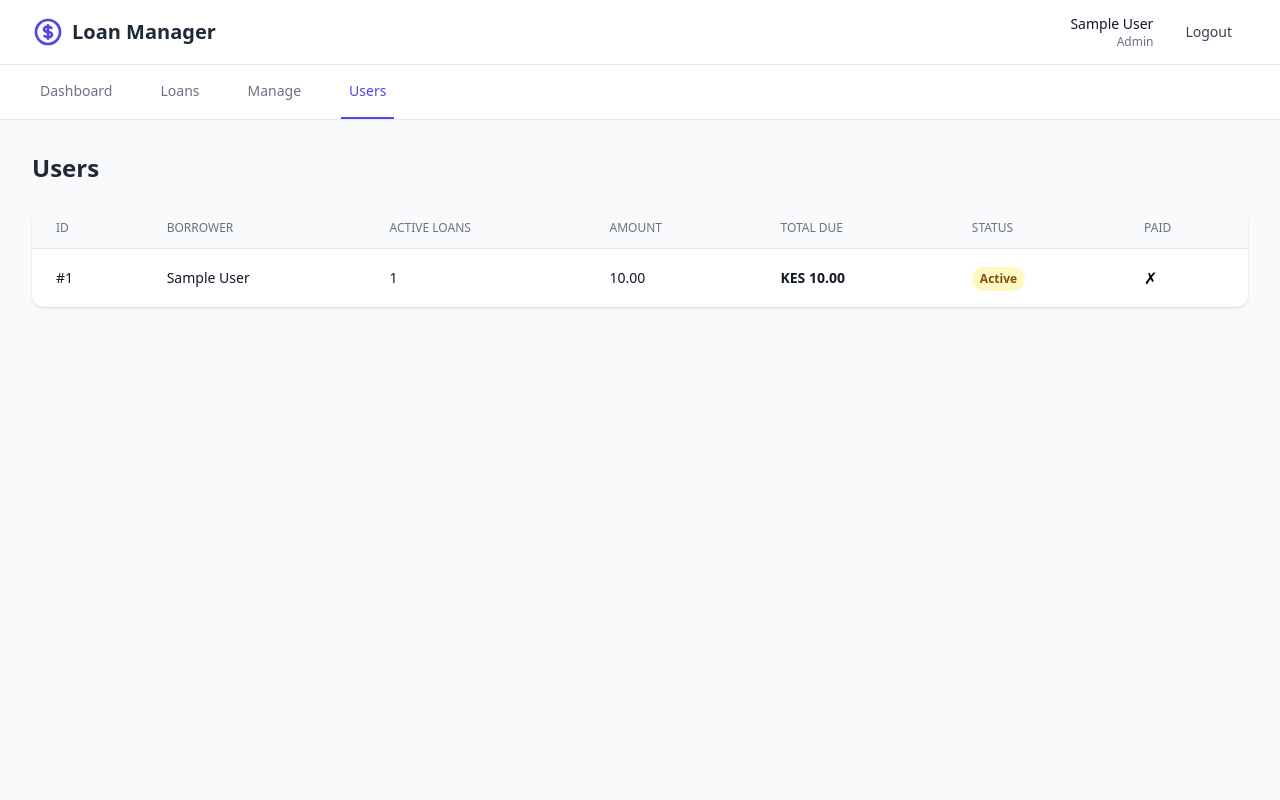
After one commit to Harrison-Muraya/Alpha-Loans, a Django app: page /manage/borrower_summary/ in a window 1280 px wide. The commit adds this page. Run offline with Django 5.2, Linux system fonts and the light colour scheme; a user stored in the database is signed in; tables that the repository leaves empty hold one stand-in row (values such as "Sample post"); some libraries are stand-ins or nearby versions.

Commit message:
Added borrower summary view and updated URLs and templates to include it

```diff
--- a/loans/models.py
+++ b/loans/models.py
@@ -12,7 +12,7 @@ class Loan(models.Model):
     borrower = models.ForeignKey(User, on_delete=models.CASCADE, related_name='loans')
     amount = models.DecimalField(max_digits=10, decimal_places=2)
     interest_rate = models.DecimalField(max_digits=5, decimal_places=2, default=20.00)
-    penalty_rate = models.DecimalField(max_digits=5, decimal_places=2, default=0.00)
+    penalty_rate = models.DecimalField(max_digits=5, decimal_places=2, default=40.00)
     status = models.CharField(max_length=10, choices=STATUS_CHOICES, default='active')
     issue_date = models.DateField(auto_now_add=True)
     due_date = models.DateField()
--- a/loans/urls.py
+++ b/loans/urls.py
@@ -9,6 +9,7 @@ urlpatterns = [
     path('dashboard/', views.dashboard, name='dashboard'),
     path('loans/', views.loan_list, name='loan_list'),
     path('manage/', views.manage_loans, name='manage_loans'),
+    path('manage/borrower_summary/', views.borrower_summary, name='borrower_summary'),
     path('update/<int:loan_id>/', views.update_loan, name='update_loan'),
     path('delete/<int:loan_id>/', views.delete_loan, name='delete_loan'),
 ]
--- a/loans/views.py
+++ b/loans/views.py
@@ -7,6 +7,8 @@ from django.contrib.auth.models import User
 from datetime import date
 from .models import Loan
 from .forms import LoanForm, LoanUpdateForm, UserRegistrationForm
+from decimal import Decimal
+from django.db.models import Count, Sum, F, DecimalField, ExpressionWrapper, Case, When, IntegerField
 
 def user_register(request):
     if request.user.is_authenticated:
@@ -99,6 +101,47 @@ def manage_loans(request):
     }
     return render(request, 'loans/manage_loans.html', context)
 
+
+@login_required
+@user_passes_test(lambda u: u.is_staff)
+def borrower_summary(request):
+    users = User.objects.filter(loans__isnull=False).annotate(
+        total_loans=Count('loans'),
+        total_amount_borrowed=Sum('loans__amount'),
+        total_expected=Sum(
+            ExpressionWrapper(
+                F('loans__amount') + (F('loans__amount') * F('loans__interest_rate') / Decimal('100')),
+                output_field=DecimalField(max_digits=12, decimal_places=2)
+            )
+        ),
+        is_paid=Sum(
+            Case(
+                When(loans__is_paid=True, then=1),
+                default=0,
+                output_field=IntegerField()
+            )
+        ),
+    ).distinct()
+
+    for user in users:
+        active_count = Loan.objects.filter(borrower=user, status='active').count()
+        overdue_count = Loan.objects.filter(borrower=user, status='overdue').count()
+        paid_count = Loan.objects.filter(borrower=user, status='paid').count()
+
+        if overdue_count:
+            user.status = 'overdue'
+        elif active_count:
+            user.status = 'active'
+        elif paid_count:
+            user.status = 'paid'
+        else:
+            user.status = 'n/a'
+
+        user.is_paid = paid_count > 0
+
+    return render(request, 'loans/borrower_summary.html', {'users': users})
+
+
 @login_required
 @user_passes_test(lambda u: u.is_staff)
 def update_loan(request, loan_id):
--- a/templates/loans/base.html
+++ b/templates/loans/base.html
@@ -47,6 +47,10 @@
                 <a href="{% url 'manage_loans' %}" class="py-4 px-2 border-b-2 {% if request.resolver_match.url_name == 'manage_loans' %}border-indigo-600 text-indigo-600{% else %}border-transparent text-gray-500 hover:text-gray-700{% endif %} font-medium text-sm transition">
                     Manage
                 </a>
+
+                 <a href="{% url 'borrower_summary' %}" class="py-4 px-2 border-b-2 {% if request.resolver_match.url_name == 'borrower_summary' %}border-indigo-600 text-indigo-600{% else %}border-transparent text-gray-500 hover:text-gray-700{% endif %} font-medium text-sm transition">
+                    Users
+                </a>
                 {% endif %}
             </div>
         </div>
--- /dev/null
+++ b/templates/loans/borrower_summary.html
@@ -0,0 +1,116 @@
+{% extends 'loans/base.html' %}
+
+{% block title %}Manage Loans - Loan Management{% endblock %}
+
+{% block content %}
+<div class="space-y-6">
+    <h2 class="text-2xl font-bold text-gray-800">Users</h2>
+
+    <!-- Loan Management Table -->
+    <div class="bg-white rounded-xl shadow overflow-hidden">
+        <div class="overflow-x-auto">
+            <table class="w-full">
+                <thead class="bg-gray-50 border-b border-gray-200">
+                    <tr>
+                        <th class="px-6 py-3 text-left text-xs font-medium text-gray-500 uppercase">ID</th>
+                        <th class="px-6 py-3 text-left text-xs font-medium text-gray-500 uppercase">Borrower</th>
+                        <th class="px-6 py-3 text-left text-xs font-medium text-gray-500 uppercase">Active loans</th>
+                        <th class="px-6 py-3 text-left text-xs font-medium text-gray-500 uppercase">Amount</th>
+                        <th class="px-6 py-3 text-left text-xs font-medium text-gray-500 uppercase">Total Due</th>
+                        <th class="px-6 py-3 text-left text-xs font-medium text-gray-500 uppercase">Status</th>
+                        <th class="px-6 py-3 text-left text-xs font-medium text-gray-500 uppercase">Paid</th>
+                    </tr>
+                </thead>
+                <tbody class="divide-y divide-gray-200">
+                    {% for user in users %}
+                    <tr class="hover:bg-gray-50" id="loan-row-{{ user.id }}">
+                        <td class="px-6 py-4 text-sm text-gray-900">#{{ user.id }}</td>
+                        <td class="px-6 py-4 text-sm text-gray-900">{{ user.get_full_name|default:user.username }}</td>
+                        <td class="px-6 py-4 text-sm text-gray-900"> {{ user.total_loans }}</td>
+                        <td class="px-6 py-4 text-sm text-gray-900"> {{ user.total_amount_borrowed|floatformat:2 }}</td>
+                        <td class="px-6 py-4 text-sm font-semibold text-gray-900">KES {{ user.total_expected|floatformat:2 }}</td>
+                        <td class="px-6 py-4">
+                            <span class="view-mode-{{ user.id }}">
+                                {% if user.is_paid %}
+                                <span class="inline-flex px-2 py-1 text-xs font-semibold rounded-full bg-green-100 text-green-800">Paid</span>
+                                {% elif user.status == 'overdue' %}
+                                <span class="inline-flex px-2 py-1 text-xs font-semibold rounded-full bg-red-100 text-red-800">Overdue</span>
+                                {% else %}
+                                <span class="inline-flex px-2 py-1 text-xs font-semibold rounded-full bg-yellow-100 text-yellow-800">Active</span>
+                                {% endif %}
+                            </span>
+                            <select class="edit-mode-{{ user.id }} hidden px-2 py-1 border border-gray-300 rounded text-sm" id="status-{{ user.id }}">
+                                <option value="active" {% if user.status == 'active' %}selected{% endif %}>Active</option>
+                                <option value="overdue" {% if user.status == 'overdue' %}selected{% endif %}>Overdue</option>
+                            </select>
+                        </td>
+                        <td class="px-6 py-4">
+                            <input type="checkbox" {% if user.is_paid %}checked{% endif %} class="edit-mode-{{ user.id }} hidden rounded" id="paid-{{ user.id }}">
+                            <span class="view-mode-{{ user.id }}">{% if user.is_paid %}✓{% else %}✗{% endif %}</span>
+                        </td>
+                    </tr>
+                    {% empty %}
+                    <tr>
+                        <td colspan="9" class="px-6 py-8 text-center text-gray-500">No loans found</td>
+                    </tr>
+                    {% endfor %}
+                </tbody>
+            </table>
+        </div>
+    </div>
+</div>
+
+<script>
+function editLoan(loanId) {
+    document.querySelectorAll('.view-mode-' + loanId).forEach(el => el.classList.add('hidden'));
+    document.querySelectorAll('.edit-mode-' + loanId).forEach(el => el.classList.remove('hidden'));
+}
+
+function cancelEdit(loanId) {
+    document.querySelectorAll('.edit-mode-' + loanId).forEach(el => el.classList.add('hidden'));
+    document.querySelectorAll('.view-mode-' + loanId).forEach(el => el.classList.remove('hidden'));
+}
+
+function saveLoan(loanId) {
+    const form = document.createElement('form');
+    form.method = 'POST';
+    form.action = '/update/' + loanId + '/';
+
+    const csrfToken = '{{ csrf_token }}';
+    const csrfInput = document.createElement('input');
+    csrfInput.type = 'hidden';
+    csrfInput.name = 'csrfmiddlewaretoken';
+    csrfInput.value = csrfToken;
+    form.appendChild(csrfInput);
+
+    const interestInput = document.createElement('input');
+    interestInput.type = 'hidden';
+    interestInput.name = 'interest_rate';
+    interestInput.value = document.getElementById('interest-' + loanId).value;
+    form.appendChild(interestInput);
+
+    const penaltyInput = document.createElement('input');
+    penaltyInput.type = 'hidden';
+    penaltyInput.name = 'penalty_rate';
+    penaltyInput.value = document.getElementById('penalty-' + loanId).value;
+    form.appendChild(penaltyInput)
+
+
+    const statusInput = document.createElement('input');
+    statusInput.type = 'hidden';
+    statusInput.name = 'status';
+    statusInput.value = document.getElementById('status-' + loanId).value;
+    form.appendChild(statusInput);
+
+    const paidInput = document.createElement('input');
+    paidInput.type = 'hidden';
+    paidInput.name = 'is_paid';
+    paidInput.value = document.getElementById('paid-' + loanId).checked;
+    form.appendChild(paidInput);
+
+    document.body.appendChild(form);
+    form.submit();
+
+    }
+</script>
+{% endblock %}
```
